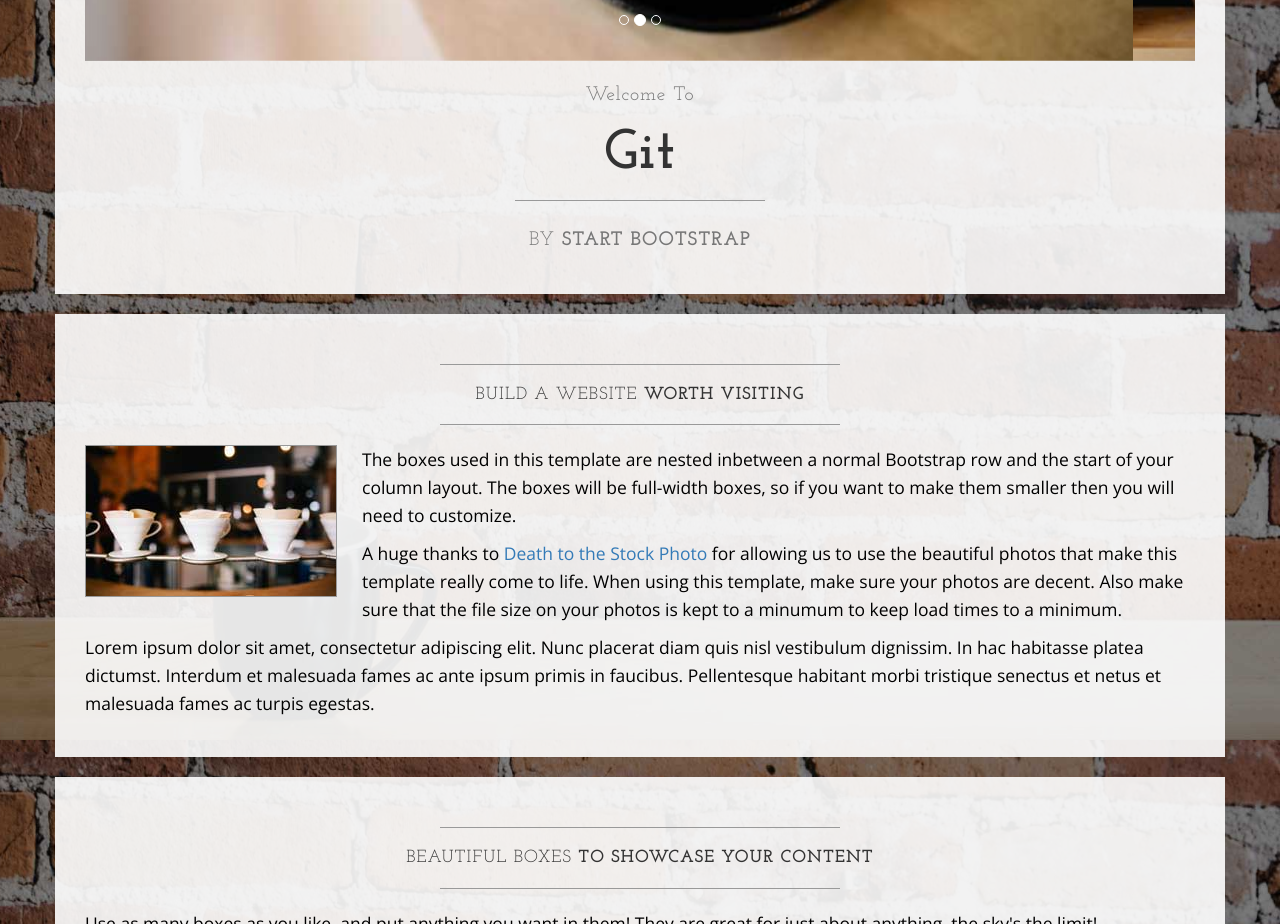
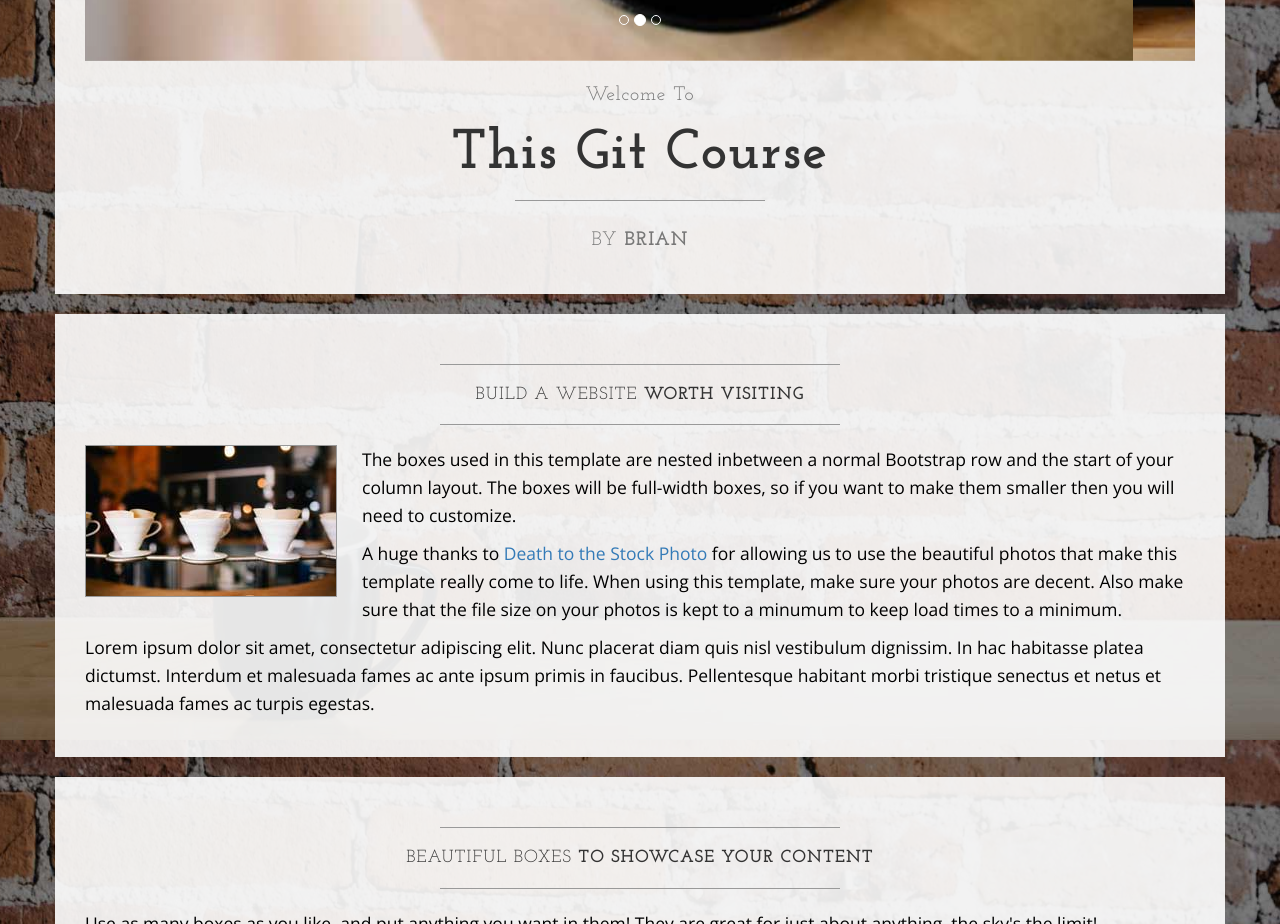
Before and after one commit to muthomiB/gitcourse, a plain HTML site: page index.html in a window 1280 px wide. Shown: the part 860-1784 px from the top of the page. Drawn offline with nearby package versions, Linux system fonts and the light colour scheme.

Commit message:
Changed items after carousel

```diff
--- a/index.html
+++ b/index.html
@@ -108,11 +108,11 @@
                     <h2 class="brand-before">
                         <small>Welcome to</small>
                     </h2>
-                    <h1 class="brand-name">Git</h1>
+                    <h1 class="brand-name">This Git Course</h1>
                     <hr class="tagline-divider">
                     <h2>
                         <small>By
-                            <strong>Start Bootstrap</strong>
+                            <strong>Brian</strong>
                         </small>
                     </h2>
                 </div>
```
